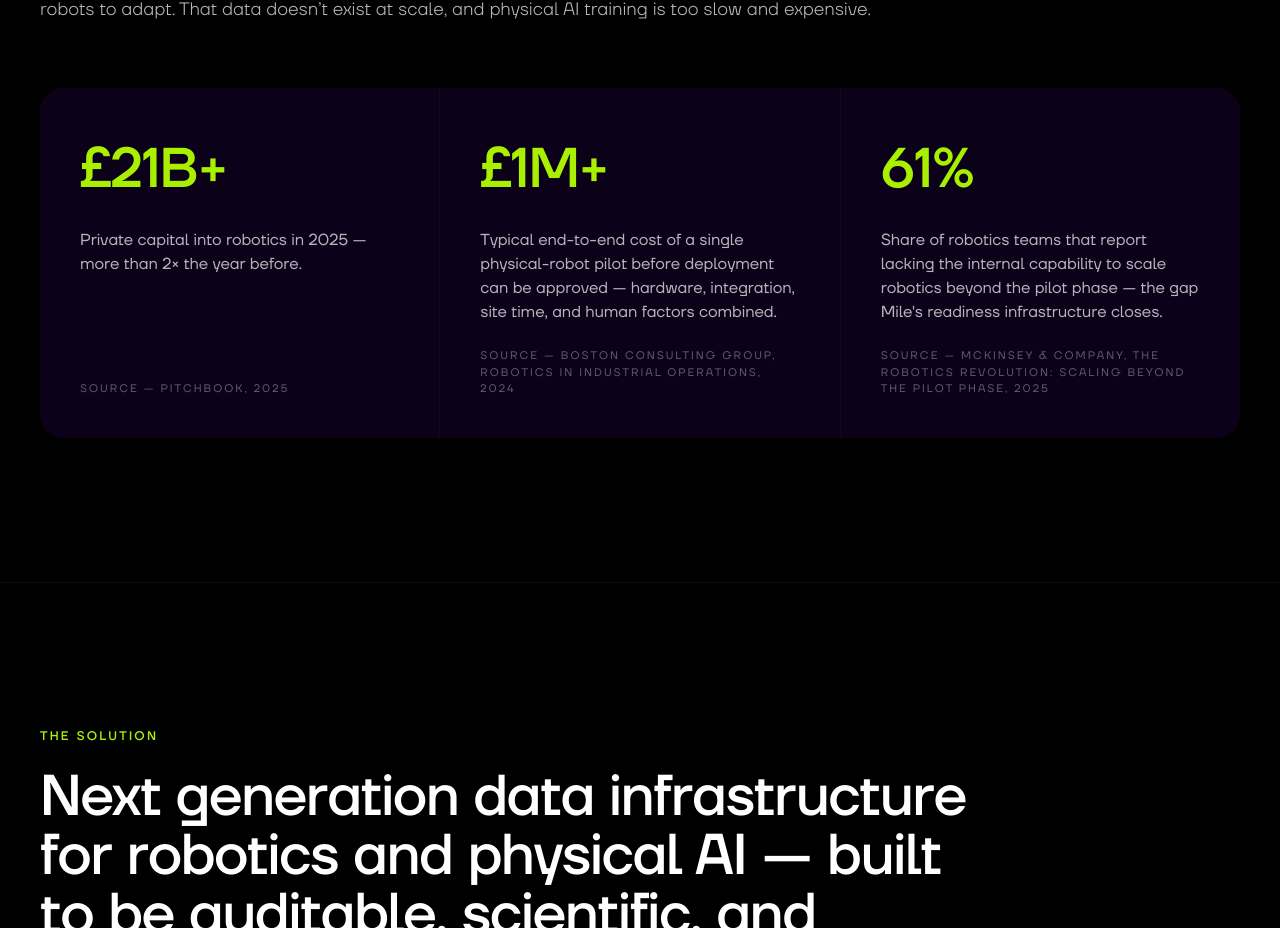
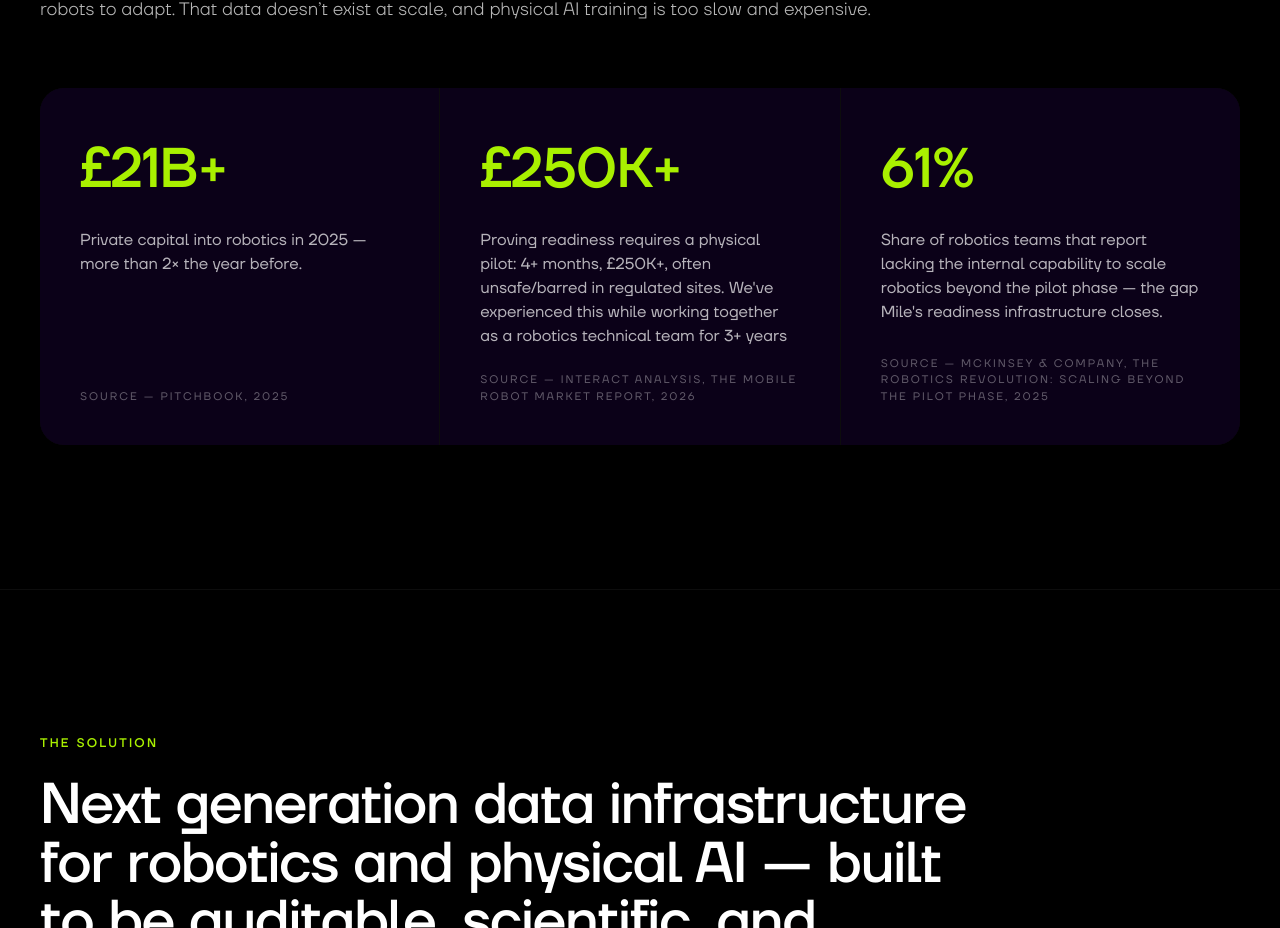
Before and after one commit to mile-robotics/mile-website-v2, a Next.js app: page / in a window 1280 px wide. Shown: the part 1197-2125 px from the top of the page. Built offline with nearby package versions, Linux system fonts and the light colour scheme.

Commit message:
Update Problem.tsx

```diff
--- a/app/sections/Problem.tsx
+++ b/app/sections/Problem.tsx
@@ -9,10 +9,10 @@ const stats = [
     cite: "PitchBook, 2025",
   },
   {
-    value: "£1M+",
+    value: "£250K+",
     label:
-      "Typical end-to-end cost of a single physical-robot pilot before deployment can be approved — hardware, integration, site time, and human factors combined.",
-    cite: "Boston Consulting Group, Robotics in Industrial Operations, 2024",
+      "Proving readiness requires a physical pilot: 4+ months, £250K+, often unsafe/barred in regulated sites. We've experienced this while working together as a robotics technical team for 3+ years",
+    cite: "Interact Analysis, The Mobile Robot Market Report, 2026",
   },
   {
     value: "61%",
```
